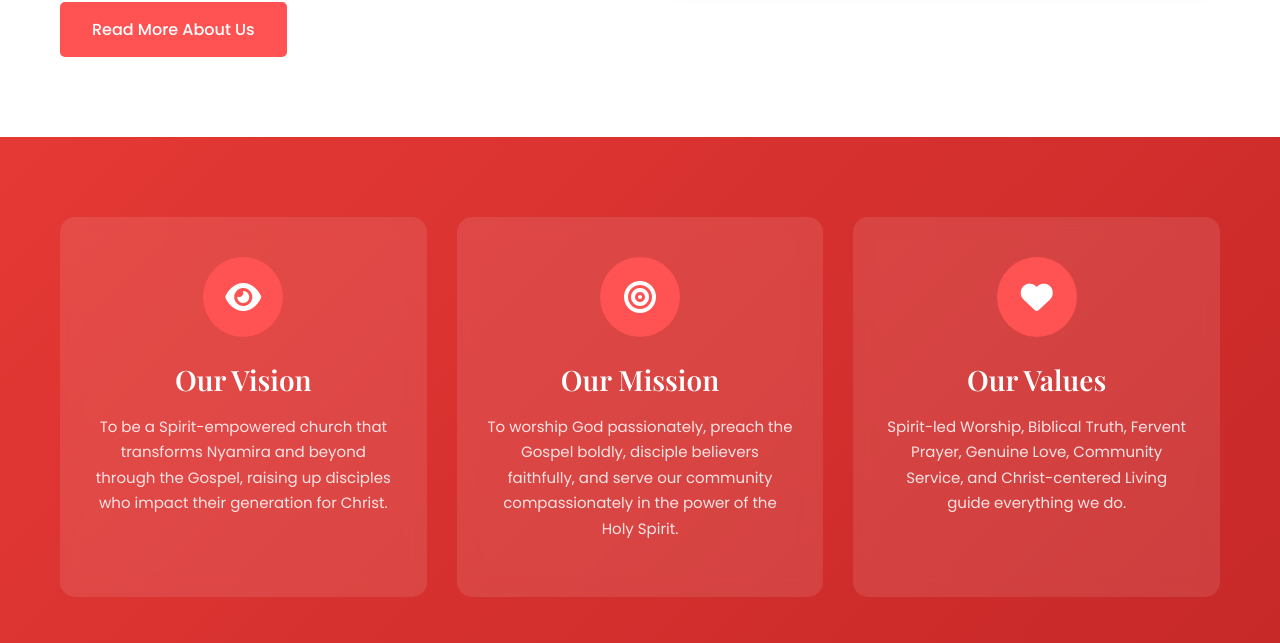
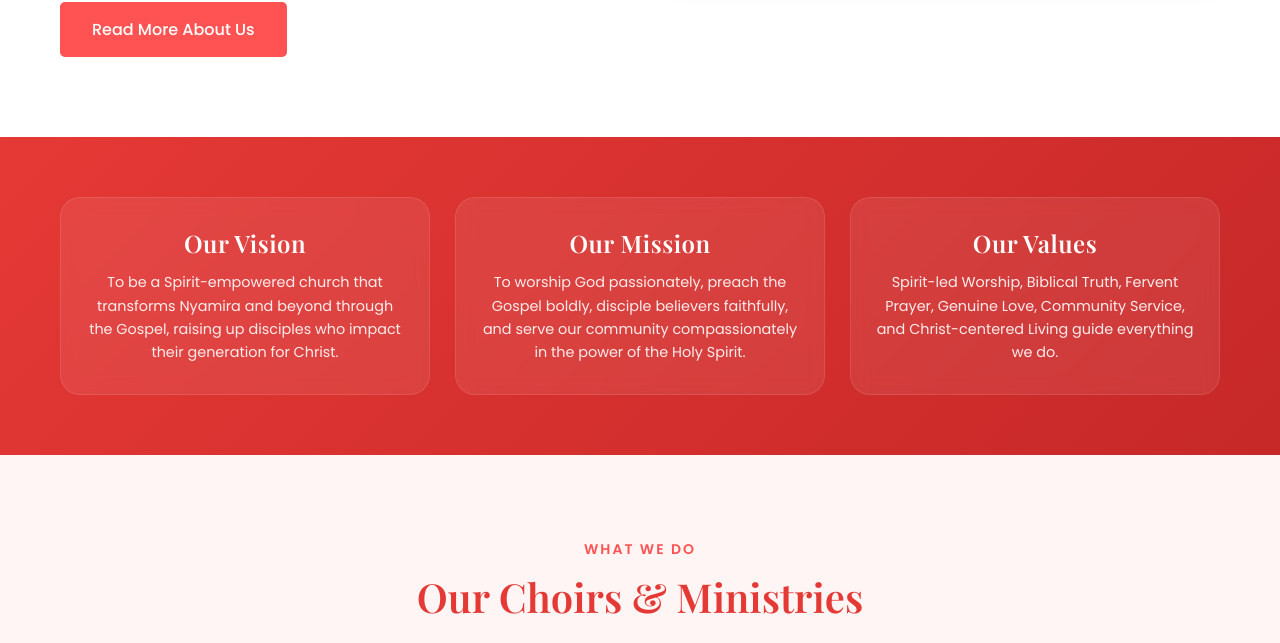
Before and after one commit to Kennedy-Mutuku/RIKURUMA-PENTECOSTAL-CHURCH-NYAMIRA-Front-End, a React (Vite) app: page / in a window 1280 px wide. Shown: the part 1551-2194 px from the top of the page. Built offline with nearby package versions, Linux system fonts and the light colour scheme.

Commit message:
Redesign Vision & Mission: remove icons, reduce size, and implement modern glassmorphism style

```diff
--- a/src/pages/Home.jsx
+++ b/src/pages/Home.jsx
@@ -172,23 +172,14 @@ const Home = () => {
                 <div className="container">
                     <div className="vm-cards">
                         <div className="vm-card vision-card">
-                            <div className="vm-icon">
-                                <i className="fas fa-eye"></i>
-                            </div>
                             <h3>Our Vision</h3>
                             <p>To be a Spirit-empowered church that transforms Nyamira and beyond through the Gospel, raising up disciples who impact their generation for Christ.</p>
                         </div>
                         <div className="vm-card mission-card">
-                            <div className="vm-icon">
-                                <i className="fas fa-bullseye"></i>
-                            </div>
                             <h3>Our Mission</h3>
                             <p>To worship God passionately, preach the Gospel boldly, disciple believers faithfully, and serve our community compassionately in the power of the Holy Spirit.</p>
                         </div>
                         <div className="vm-card values-card">
-                            <div className="vm-icon">
-                                <i className="fas fa-heart"></i>
-                            </div>
                             <h3>Our Values</h3>
                             <p>Spirit-led Worship, Biblical Truth, Fervent Prayer, Genuine Love, Community Service, and Christ-centered Living guide everything we do.</p>
                         </div>
--- a/src/styles/style.css
+++ b/src/styles/style.css
@@ -637,53 +637,46 @@ p {
    =================================== */
 .vision-mission-section {
     background: linear-gradient(135deg, var(--primary-color) 0%, var(--primary-dark) 100%);
-    padding: 80px 0;
+    padding: 60px 0;
 }
 
 .vm-cards {
     display: grid;
     grid-template-columns: repeat(3, 1fr);
-    gap: 30px;
+    gap: 25px;
 }
 
 .vm-card {
-    background-color: rgba(255, 255, 255, 0.1);
-    backdrop-filter: blur(10px);
-    padding: 40px 30px;
-    border-radius: 15px;
+    background-color: rgba(255, 255, 255, 0.08);
+    backdrop-filter: blur(8px);
+    padding: 30px 25px;
+    border-radius: 20px;
     text-align: center;
     transition: var(--transition);
+    border: 1px solid rgba(255, 255, 255, 0.1);
+    display: flex;
+    flex-direction: column;
+    justify-content: center;
 }
 
 .vm-card:hover {
-    transform: translateY(-10px);
-    background-color: rgba(255, 255, 255, 0.15);
-}
-
-.vm-icon {
-    width: 80px;
-    height: 80px;
-    background-color: var(--secondary-color);
-    border-radius: 50%;
-    display: flex;
-    align-items: center;
-    justify-content: center;
-    margin: 0 auto 25px;
-}
-
-.vm-icon i {
-    font-size: 2rem;
-    color: var(--text-white);
+    transform: translateY(-8px);
+    background-color: rgba(255, 255, 255, 0.12);
+    border: 1px solid rgba(255, 255, 255, 0.2);
 }
 
 .vm-card h3 {
     color: var(--text-white);
-    margin-bottom: 15px;
+    margin-bottom: 12px;
+    font-size: 1.5rem;
+    letter-spacing: 0.5px;
 }
 
 .vm-card p {
-    color: rgba(255, 255, 255, 0.85);
-    font-size: 0.9375rem;
+    color: rgba(255, 255, 255, 0.9);
+    font-size: 0.9rem;
+    line-height: 1.6;
+    margin-bottom: 0;
 }
 
 /* ===================================
```
